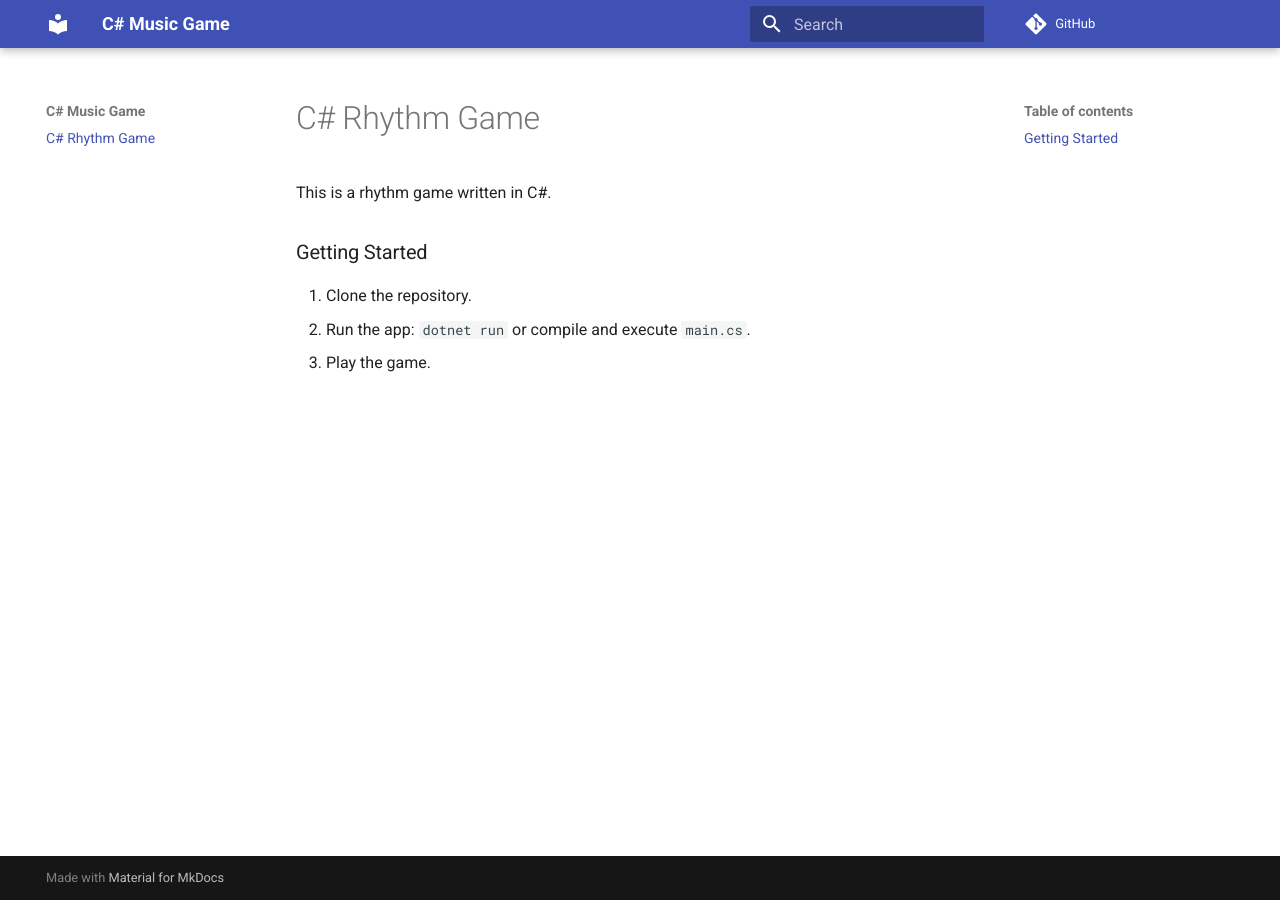
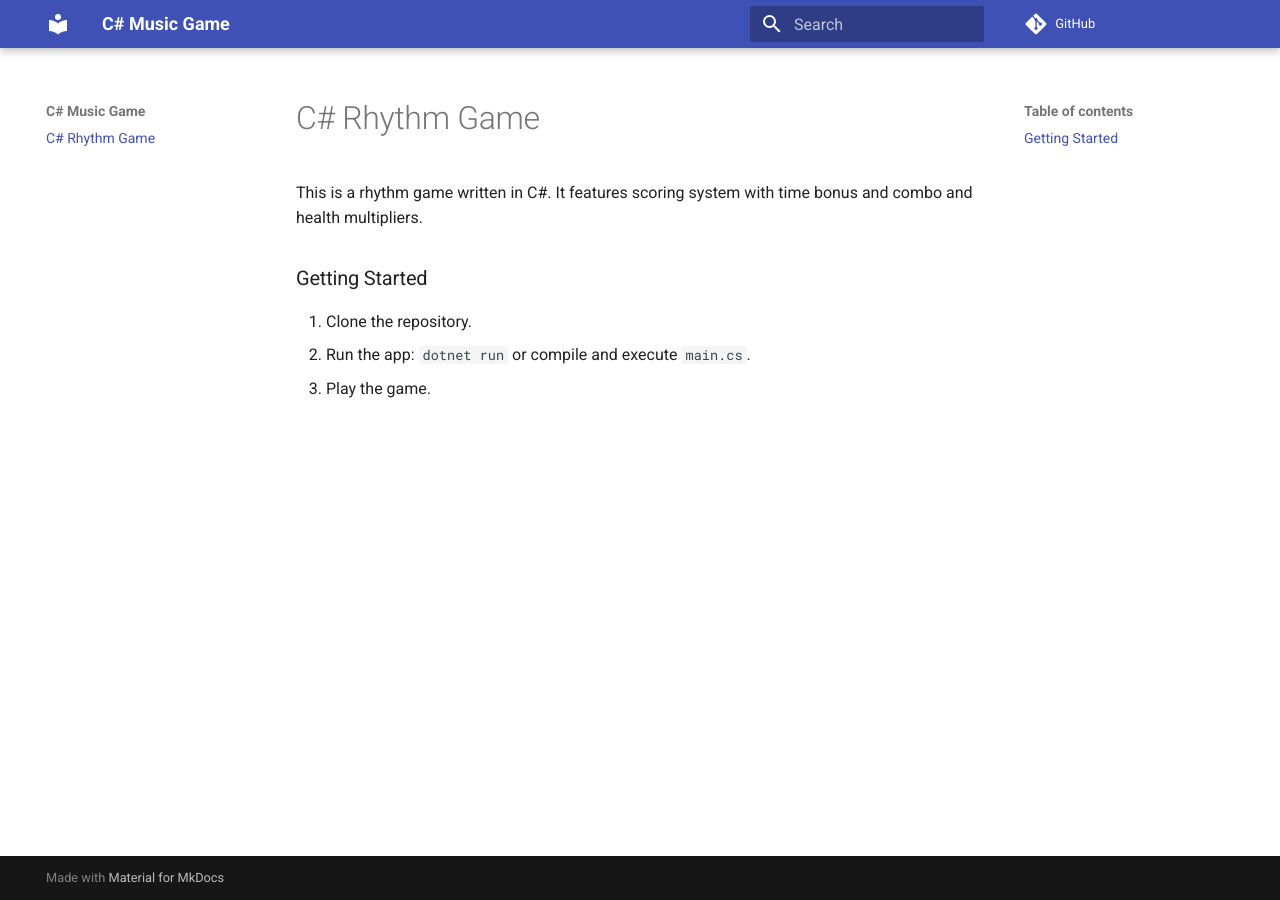
Before and after one commit to lulunac27a/csharp-music-game, an MkDocs documentation site: the page built from docs/index.md, in a window 1280 px wide. Built offline with MkDocs 1.6.1 and Material for MkDocs 9.7.7, drawn with Linux system fonts in a browser that asks for light colours; comment, search, counter and statistics services are not loaded.

```diff
--- a/docs/index.md
+++ b/docs/index.md
@@ -1,6 +1,6 @@
 # C# Rhythm Game
 
-This is a rhythm game written in C#.
+This is a rhythm game written in C#. It features scoring system with time bonus and combo and health multipliers.
 
 ### Getting Started
 
```
Also changed, not shown: README.md (+1 -1 lines).
